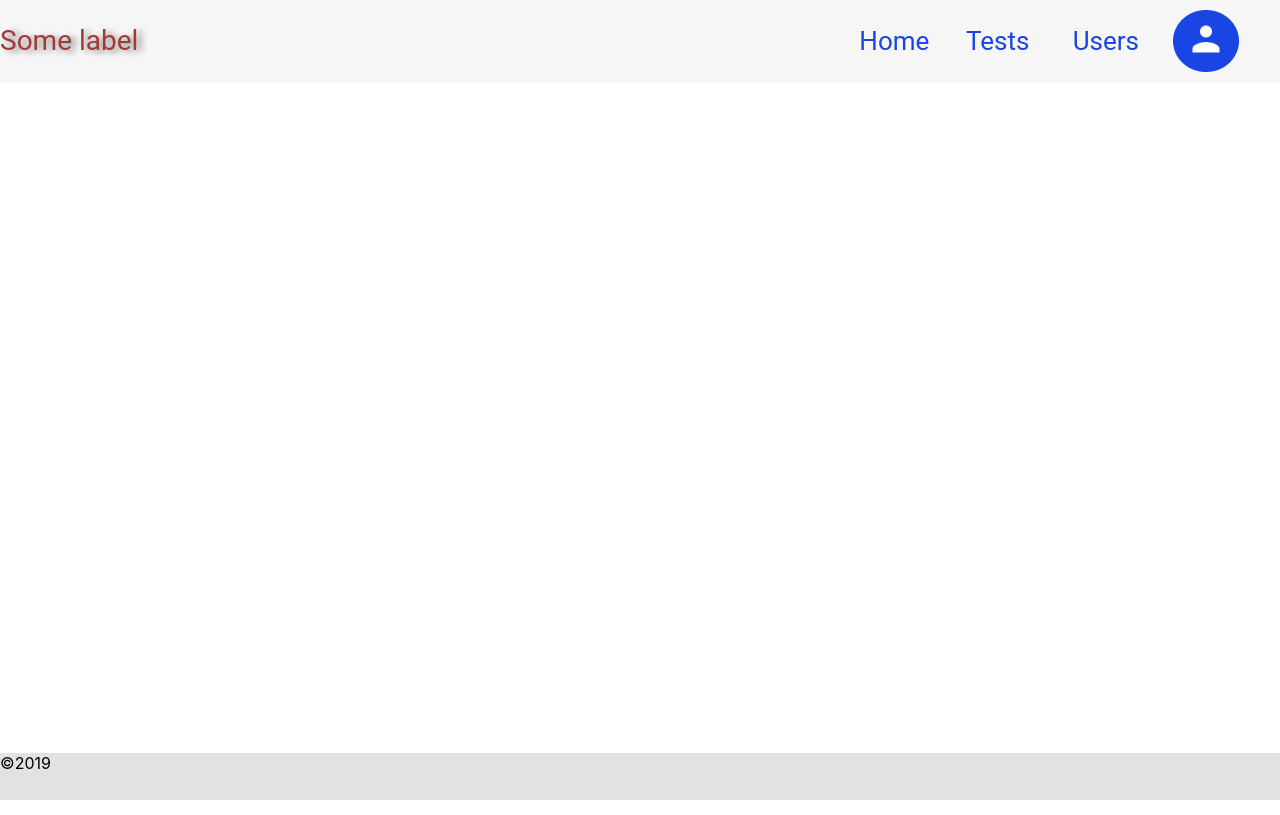
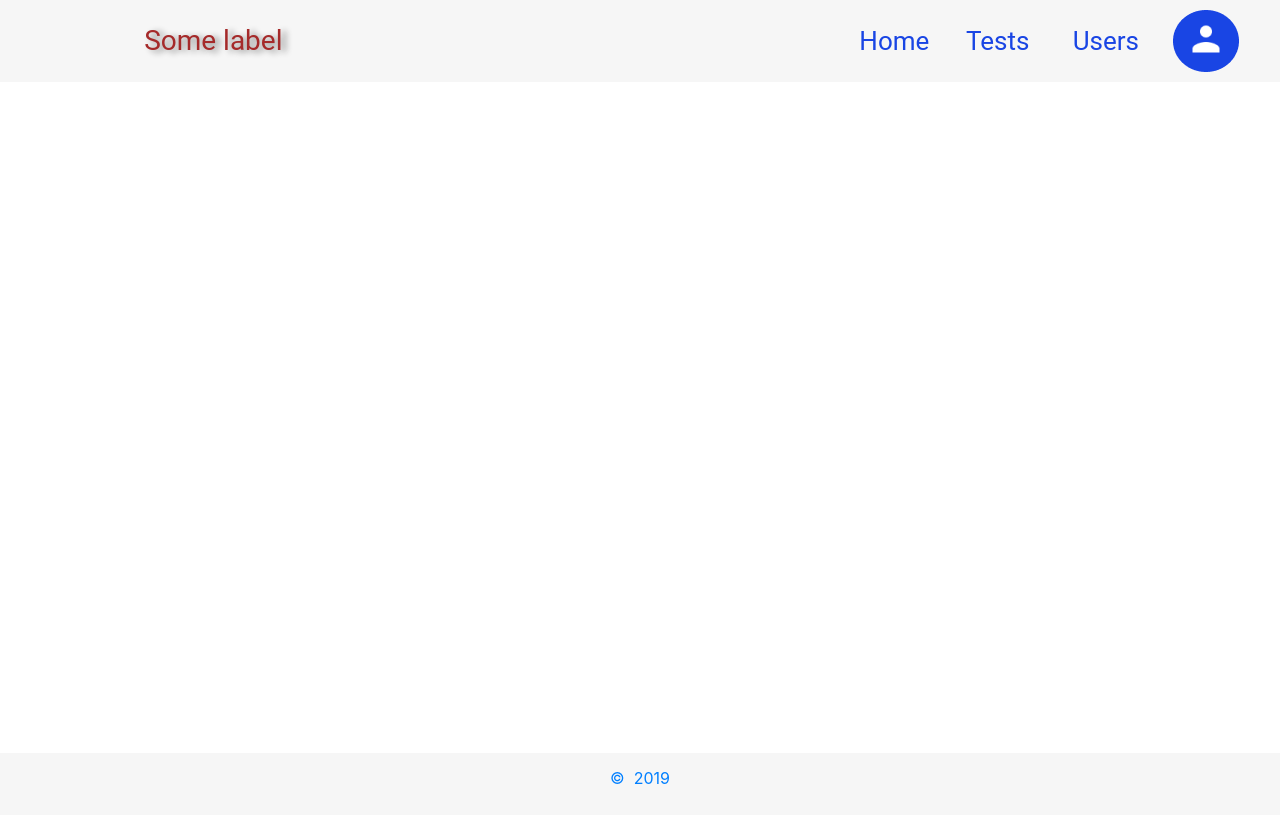
Before and after one commit to Enyazabi/diploma, a React (Create React App) app: page / in a window 1280 px wide. Built offline with nearby package versions, Linux system fonts and the light colour scheme.

Commit message:
Some items was aligned

```diff
--- a/src/Components/Footer.styled.js
+++ b/src/Components/Footer.styled.js
@@ -1,8 +1,9 @@
 import styled from 'styled-components';
 
 export const Footer = styled.footer`
-
-background: rgba(197, 197, 197, 0.49);
+background: rgba(237, 237, 237, 0.49);
 height: 100%;
-
+text-align: center;
+color: #007FFF
+padding-top: 15px;
    `;
--- a/src/Components/FooterComponent.jsx
+++ b/src/Components/FooterComponent.jsx
@@ -3,7 +3,7 @@ import {Footer} from "./Footer.styled";
 
 const FooterComponent = () => {
   return(
-      <Footer>©
+      <Footer>© &nbsp;
           {
               (new Date).getFullYear()
           }
--- a/src/Components/Header.styled.js
+++ b/src/Components/Header.styled.js
@@ -6,4 +6,5 @@ display: grid;
 grid-template-columns: repeat(3, 1fr);
 padding-top: 10px;
 padding-bottom: 10px;
+
    `;
--- a/src/GridLayout/FooterGrid.styled.js
+++ b/src/GridLayout/FooterGrid.styled.js
@@ -2,4 +2,5 @@ import styled from 'styled-components';
 
 export const FooterGrid = styled.footer`
 grid-area: footer;
+
     `;
--- a/src/GridLayout/GridWrapper.styled.js
+++ b/src/GridLayout/GridWrapper.styled.js
@@ -4,10 +4,10 @@ export const GridWrapper = styled.div`
 display: grid;
 height: 100vh;
 grid-template-columns: 1fr;
-grid-template-rows: 1fr 7fr 0.5fr
-grid-rows-gap: 5px;
+grid-template-rows: 1fr 7fr 0.5fr;
 grid-template-areas:
     "header"
     "content"
-    "footer"
+    "footer";
+
    `;
--- a/src/UI/Label.styled.js
+++ b/src/UI/Label.styled.js
@@ -8,6 +8,7 @@ export const Label = styled.label`
   font-size: 28px;
   line-height: 33px;
   text-shadow: 5px 2px 6px grey;
-  color: #A33939;
+  color: #A52A2A;
   margin-top: 14px;
+  text-align: center;
 `;
```
Also changed, not shown: src/UI/Controls/Buttons.styled.js (line endings or trailing spaces).
